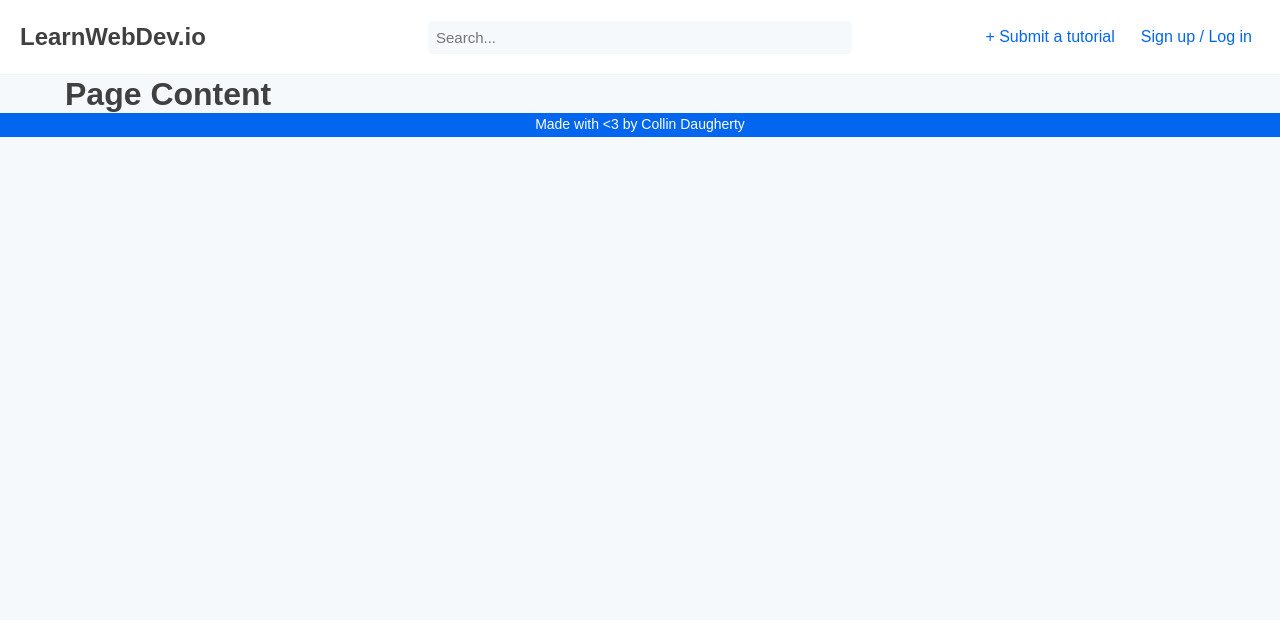
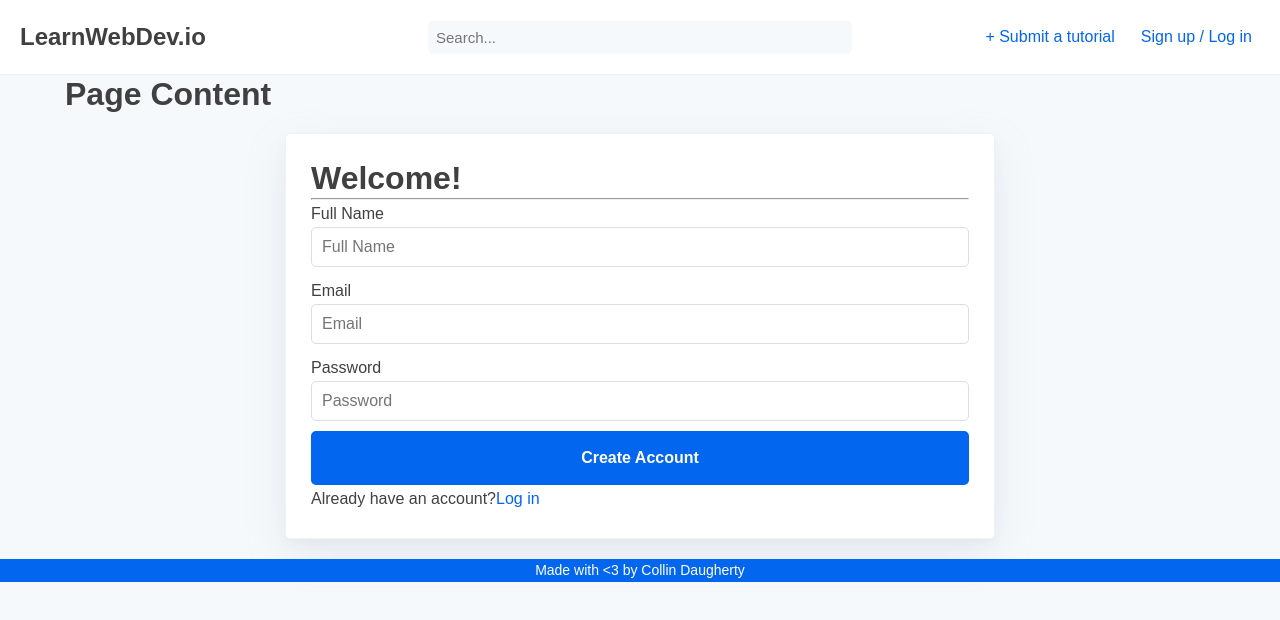
Before and after one commit to CollinDaugherty/learnwebdev, a React (Create React App) app: page / in a window 1280 px wide. Both pictures are taken after a click on the button "Sign up / Log in". Shown: the top 620 px of the page. Built offline with nearby package versions, Linux system fonts and the light colour scheme.

Commit message:
add sign up/log in forms

```diff
--- a/src/App.js
+++ b/src/App.js
@@ -11,14 +11,27 @@ class App extends Component {
   constructor() {
     super();
     this.state = {
-      showTutorialForm: false
+      showTutorialForm: false,
+      showSignUpForm: false,
+      showLogInForm: false
     };
     this.renderTutorialForm = this.renderTutorialForm.bind(this);
+    this.renderSignUpForm = this.renderSignUpForm.bind(this);
   }
 
   renderTutorialForm() {
     this.setState({
-      showTutorialForm: true
+      showTutorialForm: true,
+      showSignUpForm: false,
+      showLogInForm: false
+    });
+  }
+
+  renderSignUpForm() {
+    this.setState({
+      showTutorialForm: false,
+      showSignUpForm: true,
+      showLogInForm: false
     });
   }
 
@@ -26,8 +39,14 @@ class App extends Component {
     return (
       <ThemeProvider theme={theme}>
         <div>
-          <Navbar renderTutorialForm={this.renderTutorialForm} />
-          <Content showTutorialForm={this.state.showTutorialForm} />
+          <Navbar
+            renderTutorialForm={this.renderTutorialForm}
+            renderSignUpForm={this.renderSignUpForm}
+          />
+          <Content
+            showTutorialForm={this.state.showTutorialForm}
+            showSignUpForm={this.state.showSignUpForm}
+          />
           <Footer />
           <GlobalStyle />
         </div>
--- a/src/components/Content.js
+++ b/src/components/Content.js
@@ -1,13 +1,40 @@
 import React, { Component } from 'react';
 import Container from './styles/blocks/Container';
 import TutorialForm from './TutorialForm';
+import SignUpLogIn from './SignUpLogIn';
+import SignUpForm from './SignUpForm';
+import LogInForm from './LogInForm';
 
 class Content extends Component {
+  constructor() {
+    super();
+    this.state = {
+      showSignUp: true
+    };
+    this.changeForm = this.changeForm.bind(this);
+  }
+
+  changeForm() {
+    this.setState({
+      showSignUp: !this.state.showSignUp
+    });
+  }
+
   render() {
+    let form;
+    if (this.state.showSignUp) {
+      form = <SignUpForm changeForm={this.changeForm} />;
+    } else {
+      form = <LogInForm changeForm={this.changeForm} />;
+    }
+
+    console.log(form);
+
     return (
       <Container>
         <h1>Page Content</h1>
         {this.props.showTutorialForm ? <TutorialForm /> : null}
+        {this.props.showSignUpForm ? <SignUpLogIn>{form}</SignUpLogIn> : null}
       </Container>
     );
   }
--- /dev/null
+++ b/src/components/LogInForm.js
@@ -0,0 +1,31 @@
+import React, { Component } from 'react';
+
+// Styled-Components
+import Btn from './styles/blocks/Button';
+import Form from './styles/blocks/Form';
+
+class SignUpForm extends Component {
+  render() {
+    return (
+      <Form>
+        <h1>Welcome Back!</h1>
+        <hr />
+
+        <label htmlFor='email'>Email</label>
+        <input type='email' placeholder='Email' />
+
+        <label htmlFor='password'>Password</label>
+        <input type='password' placeholder='Password' />
+
+        <Btn>Log In</Btn>
+
+        <p>
+          Don't have an account?
+          <button onClick={this.props.changeForm}>Sign up</button>
+        </p>
+      </Form>
+    );
+  }
+}
+
+export default SignUpForm;
--- a/src/components/Navbar.js
+++ b/src/components/Navbar.js
@@ -61,7 +61,9 @@ class Navbar extends Component {
             </button>
           </li>
           <li>
-            <button>Sign up / Log in</button>
+            <button onClick={this.props.renderSignUpForm}>
+              Sign up / Log in
+            </button>
           </li>
         </ul>
       </Nav>
--- /dev/null
+++ b/src/components/SignUpForm.js
@@ -0,0 +1,34 @@
+import React, { Component } from 'react';
+
+// Styled-Components
+import Btn from './styles/blocks/Button';
+import Form from './styles/blocks/Form';
+
+class SignUpForm extends Component {
+  render() {
+    return (
+      <Form>
+        <h1>Welcome!</h1>
+        <hr />
+
+        <label htmlFor='fullname'>Full Name</label>
+        <input type='fullname' placeholder='Full Name' />
+
+        <label htmlFor='email'>Email</label>
+        <input type='email' placeholder='Email' />
+
+        <label htmlFor='password'>Password</label>
+        <input type='password' placeholder='Password' />
+
+        <Btn>Create Account</Btn>
+
+        <p>
+          Already have an account?
+          <button onClick={this.props.changeForm}>Log in</button>
+        </p>
+      </Form>
+    );
+  }
+}
+
+export default SignUpForm;
--- /dev/null
+++ b/src/components/SignUpLogIn.js
@@ -0,0 +1,34 @@
+import React, { Component } from 'react';
+
+// Styled-Components
+import Card from './styles/blocks/Card';
+import Container from './styles/blocks/Container';
+
+class SignUpLogIn extends Component {
+  constructor() {
+    super();
+    this.state = {
+      fullname: '',
+      email: '',
+      password: ''
+    };
+    this.handleChange = this.handleChange.bind(this);
+  }
+
+  handleChange(event) {
+    const { name, value } = event.target;
+    this.setState({
+      [name]: value
+    });
+  }
+
+  render(props) {
+    return (
+      <Container small>
+        <Card>{this.props.children}</Card>
+      </Container>
+    );
+  }
+}
+
+export default SignUpLogIn;
--- a/src/components/styles/blocks/Form/index.js
+++ b/src/components/styles/blocks/Form/index.js
@@ -14,6 +14,7 @@ const Form = styled.form`
     width: 100%;
     line-height: 1;
     font-size: inherit;
+    -webkit-appearance: none;
   }
 
   fieldset {
```
